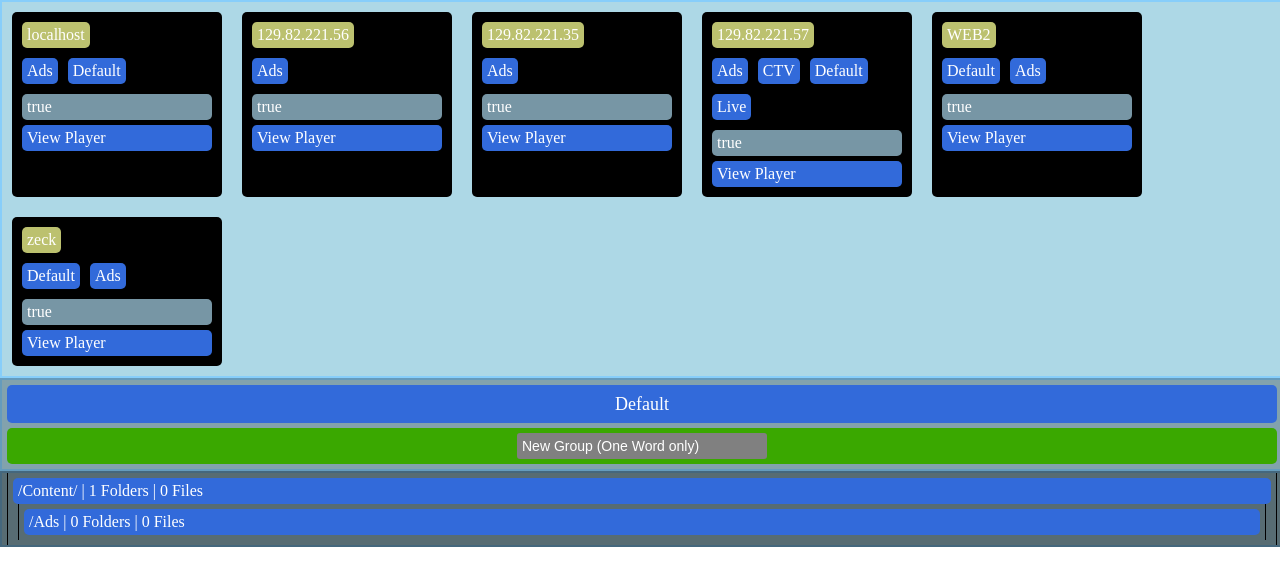
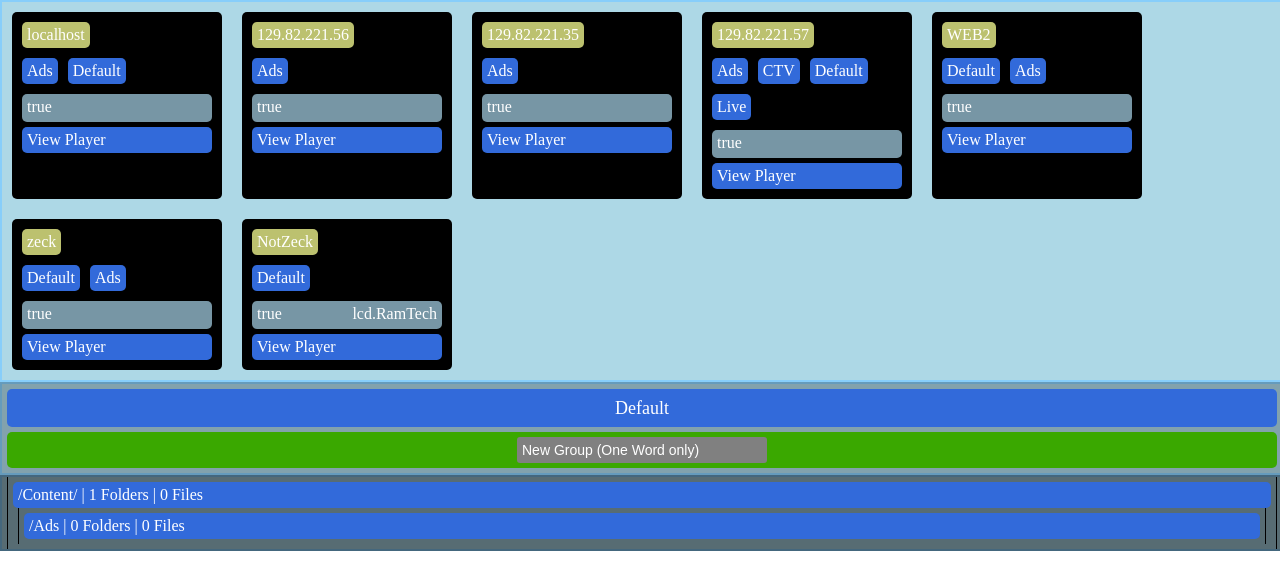
Before and after one commit to JustZack/WebAdvertising, a PHP site: page /status in a window 1280 px wide. Shown: the top 569 px of the page. Run offline with PHP 8.4, Linux system fonts and the light colour scheme; some libraries are stand-ins or nearby versions.

Commit message:
Continued adding the player name stuff to the status page
Continued with adding the player name stuff to the status page. Just need to add it to the URL arguments so the wayfinding can use it.  Also need to implement the feature which turns off wayfinding on players which do not use it.

```diff
--- a/CMS/Players/Groups/Default/AdContent-info.csv
+++ b/CMS/Players/Groups/Default/AdContent-info.csv
@@ -1,6 +1,13 @@
 Name,Start Date,End Date,Duration,Specific Day,Specific Time,Condition for showing
-
-
-
-
 https://www.youtube.com/embed/LjvwRSKVQNs,07/13/2017,07/20/2017,267,,,
+https://www.youtube.com/embed/LjvwRSKVQNs,07/13/2017,07/20/2017,267,,,
+https://www.youtube.com/embed/LjvwRSKVQNs,07/13/2017,07/20/2017,267,,,
+https://www.youtube.com/embed/LjvwRSKVQNs,07/13/2017,07/20/2017,267,,,
+https://www.youtube.com/embed/LjvwRSKVQNs,07/13/2017,07/20/2017,267,,,
+https://www.youtube.com/embed/LjvwRSKVQNs,07/13/2017,07/20/2017,267,,,
+https://www.youtube.com/embed/LjvwRSKVQNs,07/13/2017,07/20/2017,267,,,
+https://www.youtube.com/embed/LjvwRSKVQNs,07/13/2017,07/20/2017,267,,,
+https://www.youtube.com/embed/LjvwRSKVQNs,07/13/2017,07/20/2017,267,,,
+https://www.youtube.com/embed/LjvwRSKVQNs,07/13/2017,07/20/2017,267,,,
+https://www.youtube.com/embed/LjvwRSKVQNs,07/13/2017,07/20/2017,267,,,
+https://www.youtube.com/embed/LjvwRSKVQNs,07/13/2017,07/20/2017,267,,,
--- a/CMS/Players/Players-info.csv
+++ b/CMS/Players/Players-info.csv
@@ -5,3 +5,4 @@
 129.82.221.57,true,Ads  CTV  Default  Live
 WEB2,true,Default  Ads
 zeck,true,Default  Ads
+NotZeck,true,Default ,lcd.RamTech
--- a/CMS/Status.php
+++ b/CMS/Status.php
@@ -43,7 +43,11 @@
                     }
                 }
                 printf("\t\t\t\t</div>\n");
-                printf("\t\t\t\t<div class='hostWayfinding'>" . $CurrentPlayer[1] . "</div>\n");
+                if(!empty($CurrentPlayer[3])){
+                    printf("\t\t\t\t<div class='hostWayfinding'><div id='left'>" . $CurrentPlayer[1] . "</div><div id='right'>" .  $CurrentPlayer[3] . "</div></div>\n");
+                } else {
+                    printf("\t\t\t\t<div class='hostWayfinding'>" . $CurrentPlayer[1] . "</div>\n");
+                }
                 printf("\t\t\t\t<a href = 'DisplayAdContent.php?hostname=" . $CurrentPlayer[0] . "'><div class='viewhost'>View Player</div></a>");
                 printf("\t\t\t</div>\n");
             }
--- a/CMS/Styles/Status.css
+++ b/CMS/Styles/Status.css
@@ -42,6 +42,13 @@
     color:white;
     background-color: #7796A5;
     border-radius: 5px;
+    height: 18px;
+}
+.hostWayfinding #left{
+    float: left;
+}
+.hostWayfinding #right{
+    float: right;
 }
 .viewhost{
     margin: 5px;
```
